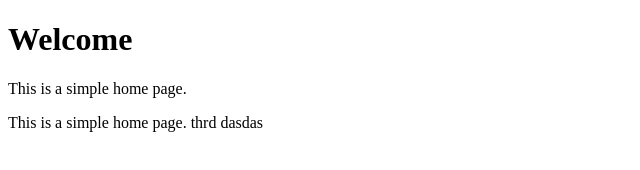
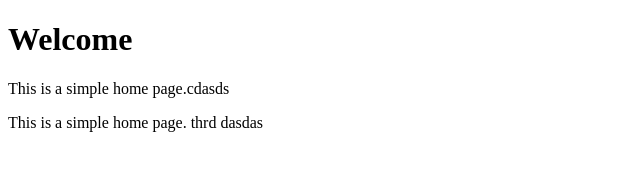
Before and after one commit to D-Gao/git-skills, a plain HTML site: page index.html in a window 1280 px wide. Shown: the full height of the page, 0-640 px from the left. Drawn offline with Linux system fonts and the light colour scheme.

Commit message:
fix: correct text in home page paragraph

```diff
--- a/index.html
+++ b/index.html
@@ -7,7 +7,7 @@
   </head>
   <body>
     <h1>Welcome</h1>
-    <p>This is a simple home page.</p>
+    <p>This is a simple home page.cdasds</p>
     <p>This is a simple home page. thrd dasdas</p>
   </body>
 </html>
```
